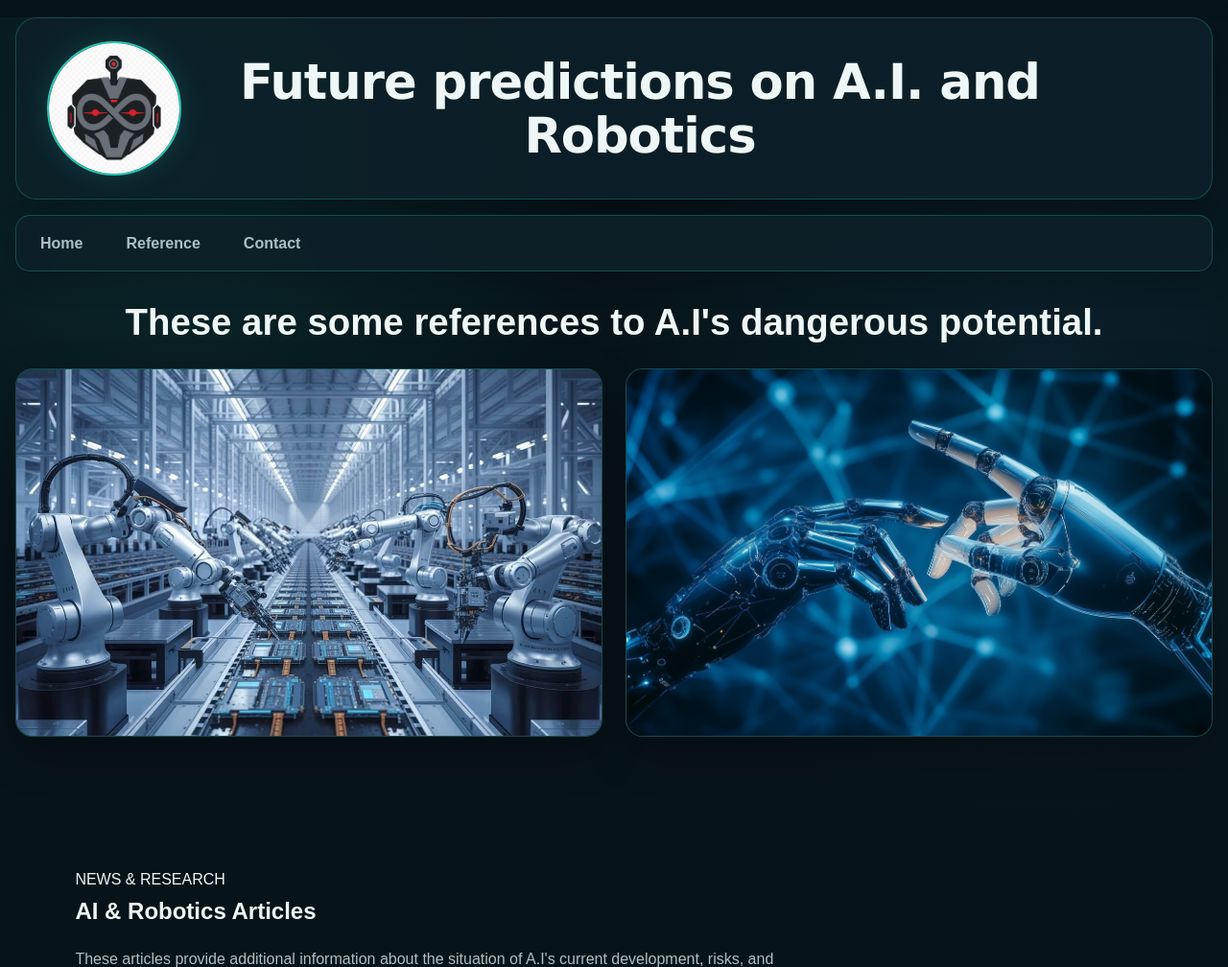
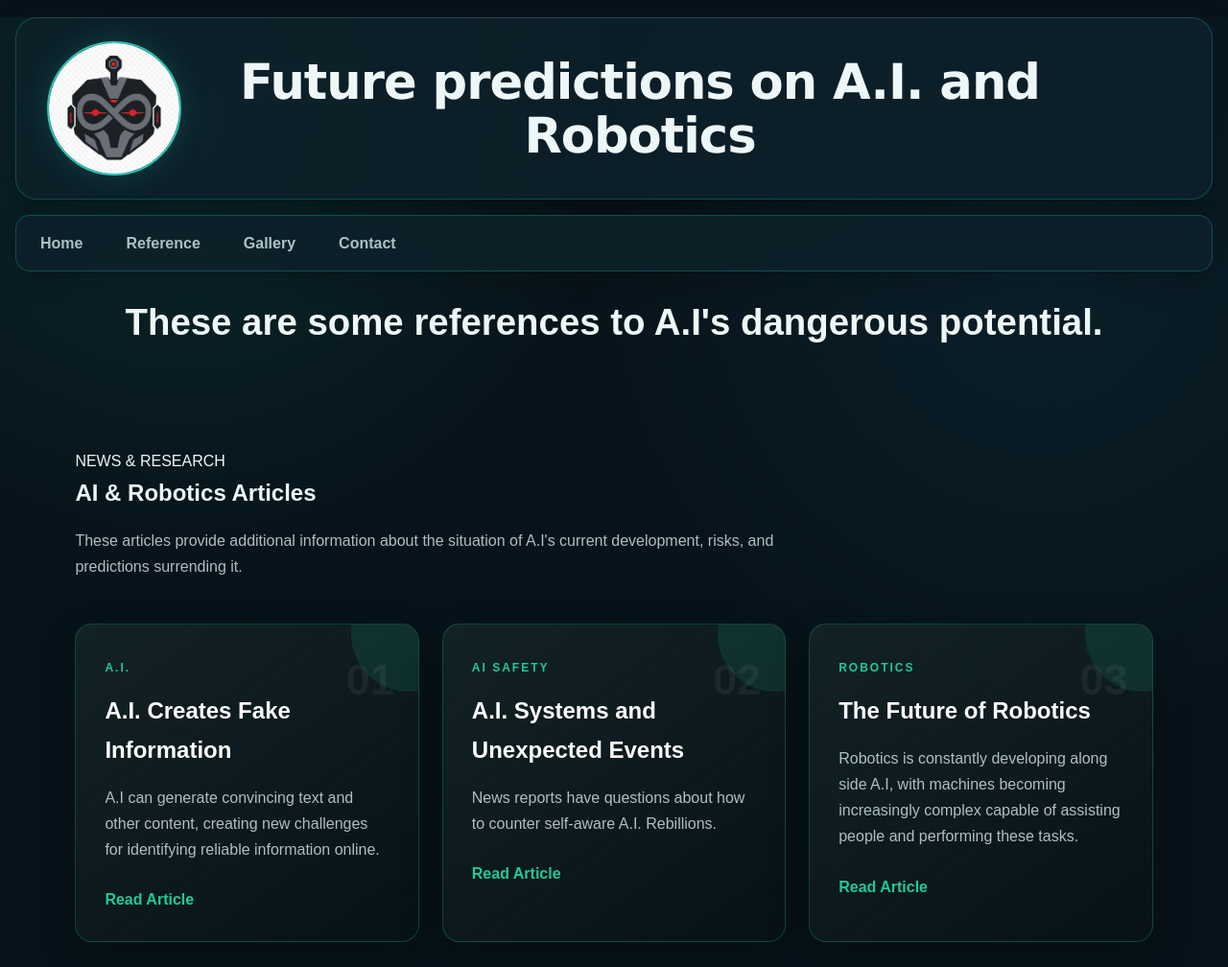
Before and after one commit to SimonXiong02/Responsive_website, a Django app: page /reference/ in a window 1280 px wide. Shown: the top 1008 px of the page at 96% size. After the commit the page ends 982 px from the top, so only its background shows below. Run offline with Django 5.2, Linux system fonts and the light colour scheme.

Commit message:
v002.3: added gallery.html

```diff
--- a/polls/templates/base.html
+++ b/polls/templates/base.html
@@ -23,6 +23,7 @@
             <ul class="nav-links">
                 <li><a href="{% url 'home' %}">Home</a></li>
                 <li><a href="{% url 'reference' %}">Reference</a></li>
+                <li><a href="{% url 'gallery' %}">Gallery</a></li>
                 <li><a href="{% url 'contact' %}">Contact</a></li>
             </ul>
         </div>
@@ -34,8 +35,8 @@
         let caption = [];
 
         document.addEventListener("DOMContentLoaded", () => {
-            images = Array.from(document.querySelectorAll(".references img")).map(img => img.src);
-            captions = Array.from(document.querySelectorAll(".references img")).map(img => img.alt);
+            images = Array.from(document.querySelectorAll(".gallery img")).map(img => img.src);
+            captions = Array.from(document.querySelectorAll(".gallery img")).map(img => img.alt);
         });
 
         function openLightbox(index) {
--- a/polls/templates/reference.html
+++ b/polls/templates/reference.html
@@ -2,15 +2,6 @@
 {% load static %}
 {% block content %}
 <h1 class="mywork-h1">These are some references to A.I's dangerous potential.</h1>
-
-<div class="references">
-    <a href="{% static 'images/factory.jpg' %}">
-        <img src="{% static 'images/factory.jpg' %}" alt="Robotics">
-    </a>
-    <a href="{% static 'images/future_robotics.jpg' %}">
-        <img src="{% static 'images/future_robotics.jpg' %}" alt="Robotics">
-    </a>
-</div>
 
 <section class="news-section">
     <div class="section-heading">
--- a/polls/urls.py
+++ b/polls/urls.py
@@ -4,5 +4,6 @@ from . import views
 urlpatterns = [
     path('', views.home, name='home'),
     path('reference/', views.reference, name='reference'),
+    path('gallery/', views.gallery, name='gallery'),
     path('contact/', views.contact, name='contact'),
 ]
--- a/polls/views.py
+++ b/polls/views.py
@@ -9,6 +9,9 @@ def home(request):
 
 def reference(request):
     return render(request, 'reference.html')
+
+def gallery(request):
+    return render(request, 'gallery.html')
 
 def contact(request):
     if request.method == "POST":
--- a/static/style.css
+++ b/static/style.css
@@ -277,15 +277,15 @@ body {
     border-radius: 8px;
 }
 
-/* ---------- References ---------- */
-.references {
+/* ---------- Gallery ---------- */
+.gallery {
     display: grid;
     grid-template-columns: repeat(auto-fit, minmax(280px, 1fr));
     gap: 24px;
     margin: 25px 0 45px;
 }
 
-.references a {
+.gallery a {
     display: block;
     overflow: hidden;
     border: 1px solid var(--border);
@@ -294,7 +294,7 @@ body {
     box-shadow: var(--shadow);
 }
 
-.references img {
+.gallery img {
     display: block;
     width: 100%;
     aspect-ratio: 16 / 10;
@@ -302,7 +302,7 @@ body {
     transition: transform 0.35s ease, filter 0.35s ease;
 }
 
-.references a:hover img {
+.gallery a:hover img {
     transform: scale(1.04);
     filter: brightness(1.08);
 }
```
Also changed, not shown: polls/templates/gallery.html (added, +17 -0 lines).
